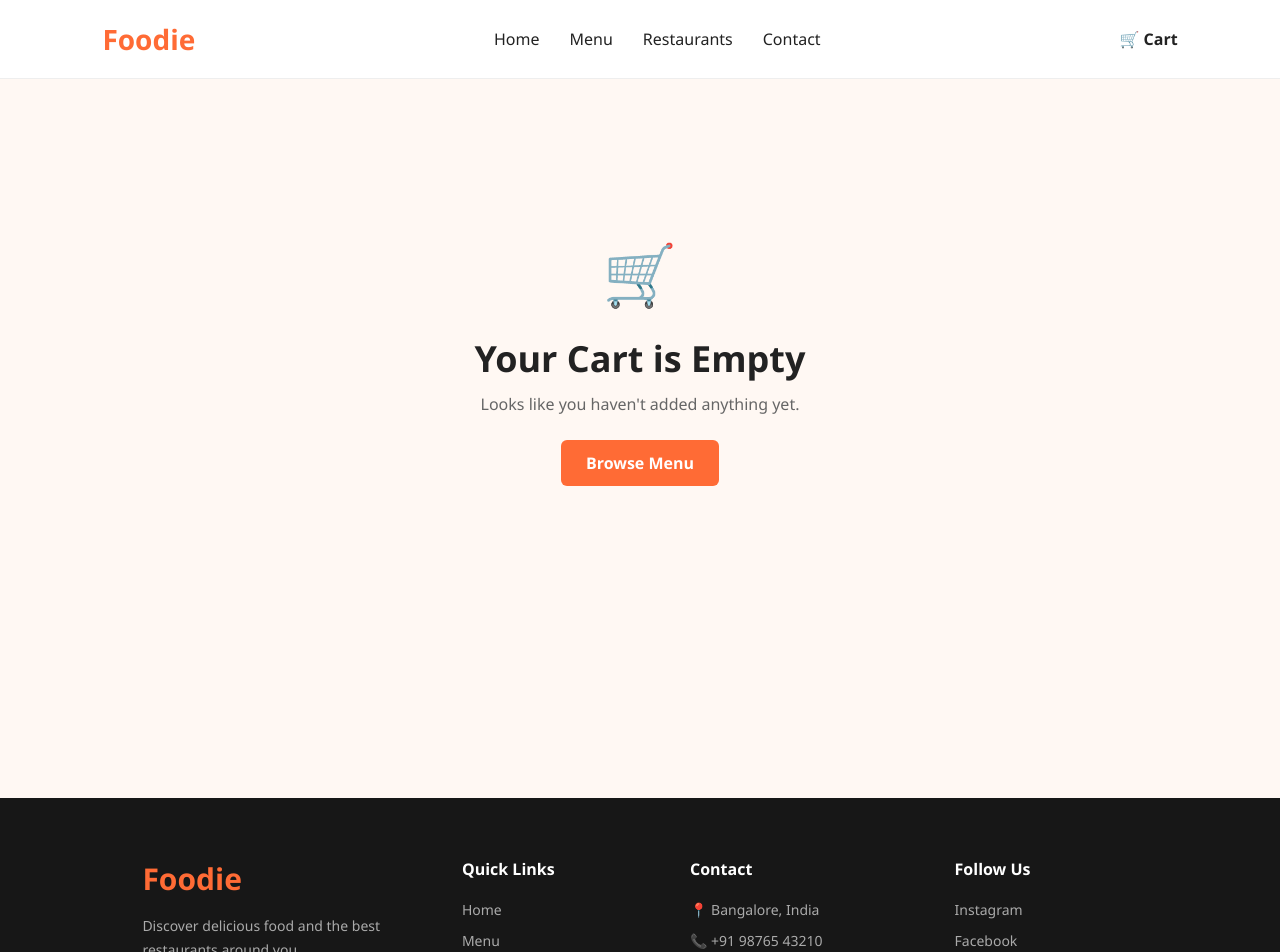
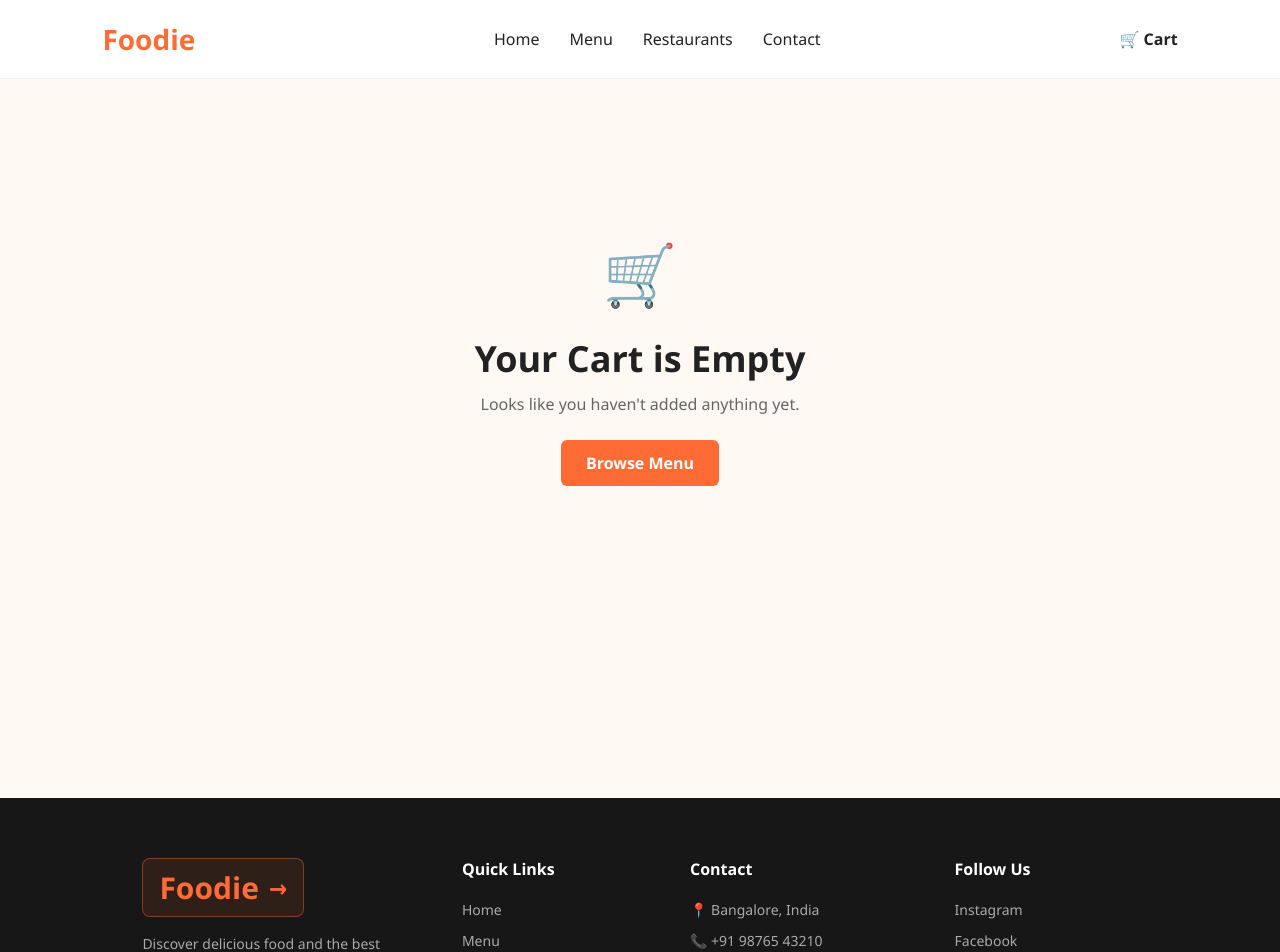
Before and after one commit to sathyasaravana2004-boop/foodie-react, a React (Vite) app: page /cart in a window 1280 px wide. Shown: the top 952 px of the page. Built offline with nearby package versions, Linux system fonts and the light colour scheme.

Commit message:
Improve Foodie UI and add food and restaurant data

```diff
--- a/src/App.css
+++ b/src/App.css
@@ -1300,13 +1300,46 @@ button:disabled {
 }
 
 .footer-logo {
+  display: inline-flex;
+  align-items: center;
+  justify-content: center;
+
   color: #ff6b35;
+  background-color: rgba(255, 107, 53, 0.1);
 
   text-decoration: none;
-
   font-size: 30px;
-
   font-weight: 800;
+
+  padding: 8px 16px;
+  border: 1px solid rgba(255, 107, 53, 0.4);
+  border-radius: 8px;
+
+  transition: all 0.3s ease;
+  cursor: pointer;
+}
+
+.footer-logo:hover {
+  background-color: #ff6b35;
+  color: #fff;
+
+  transform: translateY(-3px);
+  box-shadow: 0 5px 15px rgba(255, 107, 53, 0.25);
+}
+
+.footer-logo:active {
+  transform: scale(0.97);
+}
+
+.footer-arrow {
+  display: inline-block;
+  margin-left: 10px;
+  font-size: 24px;
+  transition: transform 0.3s ease;
+}
+
+.footer-logo:hover .footer-arrow {
+  transform: translateX(5px);
 }
 
 .footer-brand p {
--- a/src/components/Footer.jsx
+++ b/src/components/Footer.jsx
@@ -10,7 +10,7 @@ function Footer() {
 
         <div className="footer-brand">
           <Link to="/" className="footer-logo">
-            Foodie
+            Foodie <span className="footer-arrow">→</span>
           </Link>
 
           <p>
```
